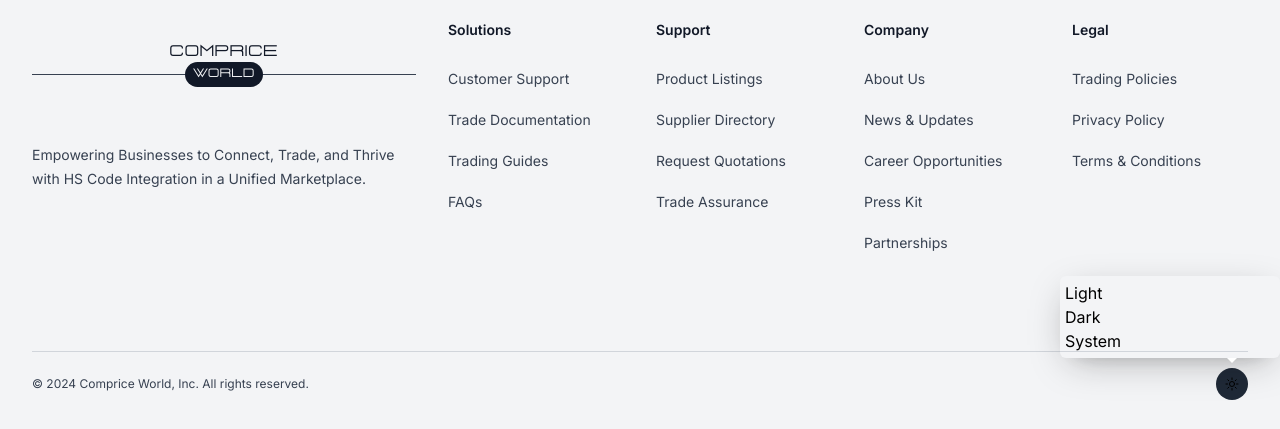
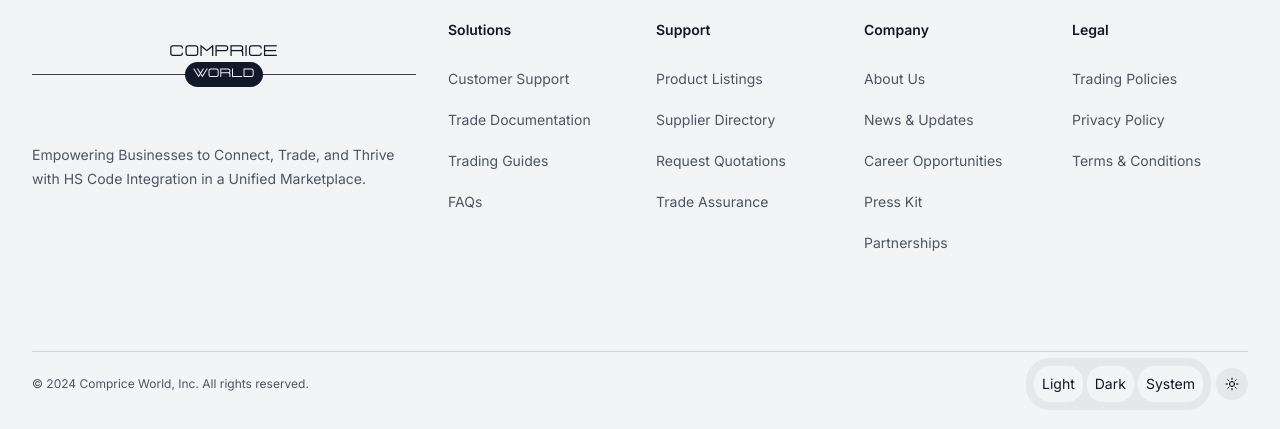
Before and after one commit to kuru-emre/Comprice, a Next.js app in the folder client/: page / in a window 1280 px wide. Both pictures are taken after a click on the button "Toggle theme". Shown: the part 2594-3023 px from the top of the page. Built offline with nearby package versions, Linux system fonts and the light colour scheme.

Commit message:
Sitemap added
Signed-off-by: kuru-emre <kuru.emre@hotmail.com>

```diff
--- a/client/app/global.css
+++ b/client/app/global.css
@@ -28,7 +28,7 @@
   }
 
   .text-accent {
-    @apply text-gray-700 dark:text-gray-300;
+    @apply text-gray-600 dark:text-gray-400;
   }
 
   .text-accent-hover {
@@ -62,11 +62,11 @@
   }
 
   .bg-accent {
-    @apply bg-gray-300 dark:bg-gray-700;
+    @apply bg-gray-200 dark:bg-gray-800;
   }
 
   .bg-accent-hover {
-    @apply hover:bg-gray-400 hover:dark:bg-gray-600;
+    @apply trans hover:bg-gray-300 hover:dark:bg-gray-700;
   }
 
   .bg-gradient-light {
--- a/client/app/not-found.tsx
+++ b/client/app/not-found.tsx
@@ -2,20 +2,17 @@ import Link from 'next/link';
 
 export default function NotFoundPage() {
   return (
-    <main className="grid min-h-full place-items-center bg-gray-900 px-6 py-32 sm:py-32 lg:px-8 lg:pt-52">
+    <main className="grid min-h-full place-items-center bg-main px-6 py-32 sm:py-32 lg:px-8 lg:pt-52">
       <div className="text-center">
-        <p className="text-base font-semibold text-violet-500">404</p>
-        <h1 className="mt-4 text-3xl font-bold tracking-tight text-gray-300 sm:text-5xl">Page not found</h1>
-        <p className="mt-6 text-base leading-7 text-gray-400">Sorry, we couldn&apos;t find the page you&apos;re looking for.</p>
+        <p className="text-base font-semibold text-accent">404</p>
+        <h1 className="font-lastica mt-4 text-3xl font-light tracking-widest text-main sm:text-5xl">Page not found</h1>
+        <p className="mt-6 text-lg leading-7 text-accent">Sorry, we couldn&apos;t find the page you&apos;re looking for.</p>
         <div className="mt-10 flex items-center justify-center gap-x-6">
           <Link
             href="/"
-            className="rounded-full bg-violet-600 px-3.5 py-2.5 text-sm font-semibold text-white shadow-sm hover:bg-violet-500 focus-visible:outline focus-visible:outline-2 focus-visible:outline-offset-2 focus-visible:outline-indigo-600"
+            className="btn-main"
           >
             Go back home
-          </Link>
-          <Link href="" className="text-sm font-semibold text-gray-300">
-            Contact support <span aria-hidden="true">&rarr;</span>
           </Link>
         </div>
       </div>
--- a/client/components/common/Navbar.tsx
+++ b/client/components/common/Navbar.tsx
@@ -11,6 +11,7 @@ import { useState } from 'react';
 import { useTheme } from 'next-themes';
 import { NAVIGATION } from './navigation';
 import * as Separator from '@radix-ui/react-separator';
+import ThemeToggler from './Themer';
 
 export default function Navbar() {
   const [open, setOpen] = useState(false);
@@ -60,10 +61,10 @@ export default function Navbar() {
                               <NavigationMenu.Item key={subItem.name} asChild>
                                 <NavigationMenu.Link
                                   href={subItem.href}
-                                  className="transition-co bg-accent-hover group w-full rounded-2xl p-3 font-normal"
+                                  className="transition-co bg-main-hover group w-full rounded-2xl p-3 font-normal"
                                 >
                                   <h2 className="mb-[5px] font-medium">{subItem.name}</h2>
-                                  <p className="text-gray-600 dark:text-gray-400">{subItem.desc}</p>
+                                  <p className="text-accent">{subItem.desc}</p>
                                 </NavigationMenu.Link>
                               </NavigationMenu.Item>
                             ))}
@@ -102,9 +103,13 @@ export default function Navbar() {
               <div onClick={() => setOpen(false)} className="-m-1.5 p-1.5">
                 <Logo />
               </div>
-              <Dialog.Close type="button" className="text-main -m-2.5 p-2.5">
-                <XMarkIcon className="h-6 w-6" />
-              </Dialog.Close>
+
+              <div className='flex gap-4'>
+                <ThemeToggler />
+                <Dialog.Close type="button" className="-m-2.5 p-2.5">
+                  <XMarkIcon className="text-main h-6 w-6" />
+                </Dialog.Close>
+              </div>
             </Dialog.Title>
             <Separator.Root className="bg-accent my-2 data-[orientation=horizontal]:h-px data-[orientation=vertical]:h-full data-[orientation=horizontal]:w-full data-[orientation=vertical]:w-px" />
             <Accordion.Root collapsible type="single" className="space-y-2">
@@ -130,7 +135,7 @@ export default function Navbar() {
                           {item.sub.map((subItem) => (
                             <Link
                               onClick={() => setOpen(false)}
-                              className="bg-main bg-main-hover rounded-2xl px-3 py-2"
+                              className="bg-main bg-accent-hover rounded-2xl px-3 py-2"
                               key={subItem.name}
                               href={subItem.href}
                             >
@@ -159,6 +164,7 @@ export default function Navbar() {
             >
               Log in
             </Link>
+
           </Dialog.Content>
         </Dialog.Portal>
       </Dialog.Root>
--- a/client/components/common/Themer.tsx
+++ b/client/components/common/Themer.tsx
@@ -12,7 +12,7 @@ export default function ThemeToggler() {
     <DropdownMenu.Root>
       <DropdownMenu.Trigger
         asChild
-        className="inline-flex h-auto w-fit items-center justify-center rounded-full bg-gray-800 p-2 outline-none focus:shadow"
+        className="inline-flex h-auto w-fit items-center justify-center rounded-full bg-accent bg-accent-hover p-2 outline-none focus:shadow"
       >
         <button>
           <SunIcon className="h-4 w-4 rotate-0 scale-100 transition-all dark:-rotate-90 dark:scale-0" />
@@ -22,13 +22,13 @@ export default function ThemeToggler() {
       </DropdownMenu.Trigger>
       <DropdownMenu.Portal>
         <DropdownMenu.Content
-          className="bg-dark data-[side=top]:animate-slideDownAndFade data-[side=right]:animate-slideLeftAndFade data-[side=bottom]:animate-slideUpAndFade data-[side=left]:animate-slideRightAndFade min-w-[220px] rounded-md p-[5px] shadow-[0px_10px_38px_-10px_rgba(22,_23,_24,_0.35),_0px_10px_20px_-15px_rgba(22,_23,_24,_0.2)] will-change-[opacity,transform]"
+          side='left'
+          className="bg-accent text-main flex gap-1 z-50 text-sm data-[state=open]:animate-fadeIn rounded-3xl p-2 "
           sideOffset={5}
         >
-          <DropdownMenu.Item onClick={() => setTheme('light')}>Light</DropdownMenu.Item>
-          <DropdownMenu.Item onClick={() => setTheme('dark')}>Dark</DropdownMenu.Item>
-          <DropdownMenu.Item onClick={() => setTheme('system')}>System</DropdownMenu.Item>
-          <DropdownMenu.Arrow className="fill-white" />
+          <DropdownMenu.Item className='p-2 bg-main bg-accent-hover rounded-2xl cursor-pointer' onClick={() => setTheme('light')}>Light</DropdownMenu.Item>
+          <DropdownMenu.Item className='p-2 bg-main bg-accent-hover rounded-2xl cursor-pointer' onClick={() => setTheme('dark')}>Dark</DropdownMenu.Item>
+          <DropdownMenu.Item className='p-2 bg-main bg-accent-hover rounded-2xl cursor-pointer' onClick={() => setTheme('system')}>System</DropdownMenu.Item>
         </DropdownMenu.Content>
       </DropdownMenu.Portal>
     </DropdownMenu.Root>
--- a/client/next.config.js
+++ b/client/next.config.js
@@ -1,6 +1,8 @@
 /** @type {import('next').NextConfig} */
-const nextConfig = {
+
+module.exports = {
   images: {
+    formats: ['image/avif', 'image/webp'],
     remotePatterns: [
       {
         protocol: 'https',
@@ -9,5 +11,3 @@ const nextConfig = {
     ],
   },
 };
-
-module.exports = nextConfig;
--- a/client/package.json
+++ b/client/package.json
@@ -5,6 +5,7 @@
   "scripts": {
     "dev": "next dev",
     "build": "next build",
+    "postbuild": "next-sitemap",
     "start": "next start",
     "lint": "next lint",
     "format": "prettier --write --ignore-path .gitignore ."
@@ -20,6 +21,7 @@
     "framer-motion": "^11.3.29",
     "install": "^0.13.0",
     "next": "14.2.5",
+    "next-sitemap": "^4.2.3",
     "next-themes": "^0.3.0",
     "npm": "^10.8.2",
     "react": "^18",
@@ -42,6 +44,9 @@
     "tailwindcss": "^3.4.10",
     "typescript": "^5"
   },
+  "eslintConfig": {
+    "extends": ["next", "prettier"]
+  },
   "prettier": {
     "printWidth": 150,
     "singleQuote": true,
--- a/client/postcss.config.js
+++ b/client/postcss.config.js
@@ -1,4 +1,5 @@
 /** @type {import('postcss-load-config').Config} */
+
 module.exports = {
   plugins: {
     autoprefixer: {},
--- a/client/tailwind.config.ts
+++ b/client/tailwind.config.js
@@ -1,7 +1,8 @@
-import type { Config } from 'tailwindcss';
-import plugin from 'tailwindcss/plugin';
+/** @type {import('tailwindcss').Config} */
 
-const config: Config = {
+const plugin = require('tailwindcss/plugin');
+
+module.exports = {
   content: ['./components/**/*.{ts,tsx}', './app/**/*.{ts,tsx}'],
   darkMode: 'selector',
   theme: {
@@ -81,4 +82,3 @@ const config: Config = {
     }),
   ],
 };
-export default config;
```
Also changed, not shown: client/sitemap.config.js (added, +7 -0 lines), client/.eslintrc.json (deleted), 1 other file (tests, documents, lock files or other folders).
